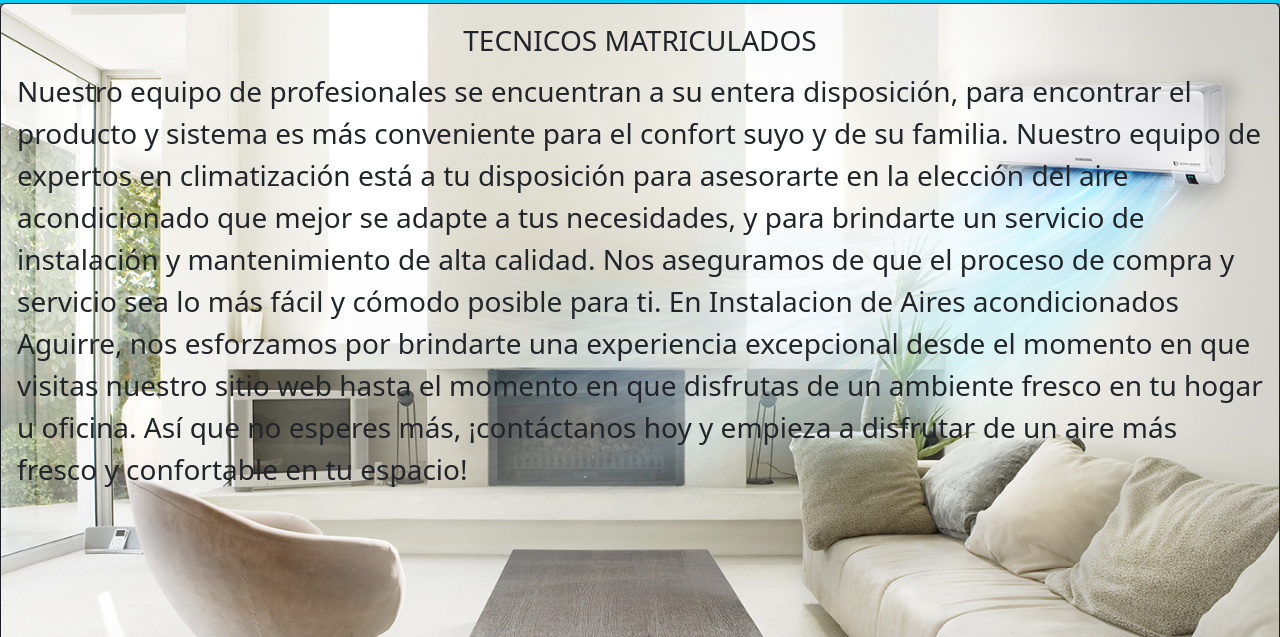
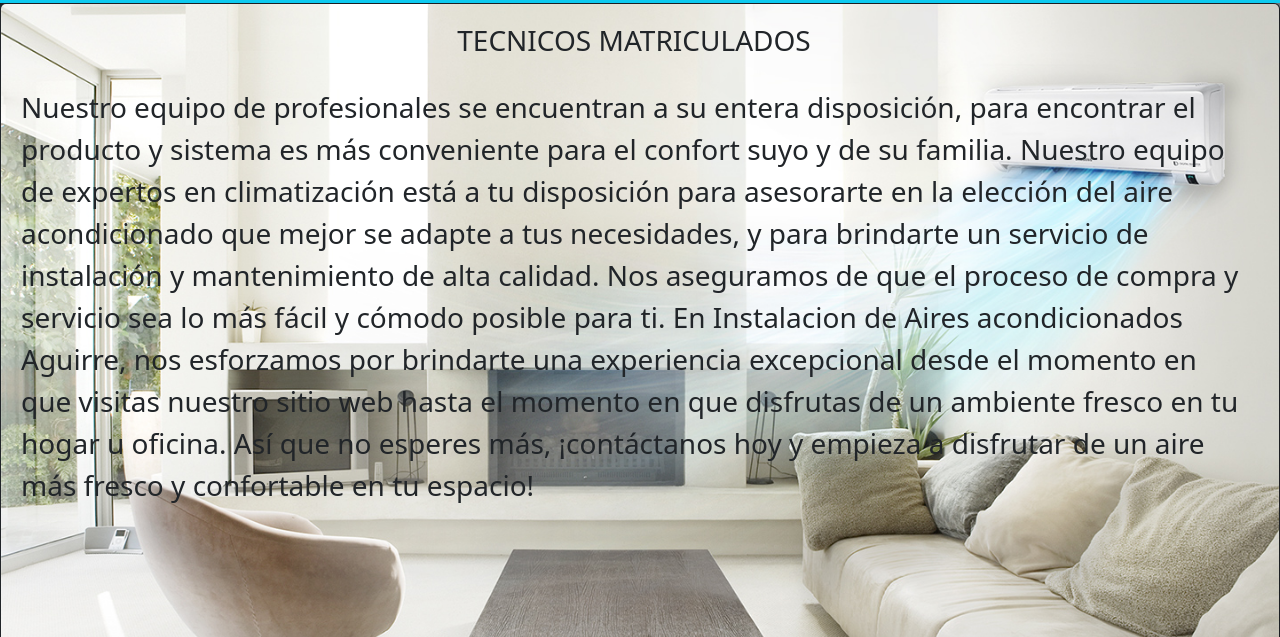
Before and after one commit to JonathanAguirre28/DesarrolloWeb-Bootstrap, a website: page pages/producto.html in a window 1280 px wide. Shown: the part 163-800 px from the top of the page. Drawn offline with nearby package versions, Linux system fonts and the light colour scheme.

```diff
--- a/pages/producto.html
+++ b/pages/producto.html
@@ -57,13 +57,12 @@
     </header>
     <!-- -------------------------------- main --------------------------------- -->
     <main class="row">
-      <div class="col-lg-12 col-12">
         <div class="card text-bg-dark">
           <img src="../imagenes/imagenProducto.jpg" class="card-img" alt="imagendeproducto">
           <div class=" col-lg-12 col-12 card-img-overlay">
             <h1 class="card-title d-flex justify-content-center text-dark p-1 fs-3" data-aos="fade-up"
               data-aos-anchor-placement="bottom-bottom">TECNICOS MATRICULADOS</h1>
-            <p class="card-text text-dark fs-3 main__parrafo ">Nuestro equipo de profesionales se encuentran a su entera
+            <p class="card-text text-dark fs-3 main__parrafo p-3">Nuestro equipo de profesionales se encuentran a su entera
               disposición,
               para encontrar el producto y
               sistema es más conveniente para el confort suyo y de su familia. Nuestro equipo de expertos en
@@ -77,7 +76,6 @@
               confortable en tu espacio!</p>
           </div>
         </div>
-      </div>
       <div class="col-lg-12 col-12 main__parrafodes">
         <p class="card-text text-white d-flex justify-content-center p-1 m-1 fs-5" data-aos="fade-up">
           Nuestro equipo de profesionales se encuentran a su entera
```
Also changed, not shown: pages/nosotros.html (+1 -1 lines).
